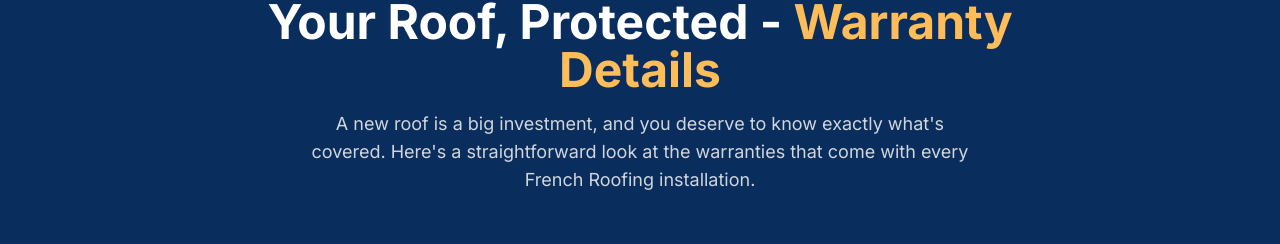
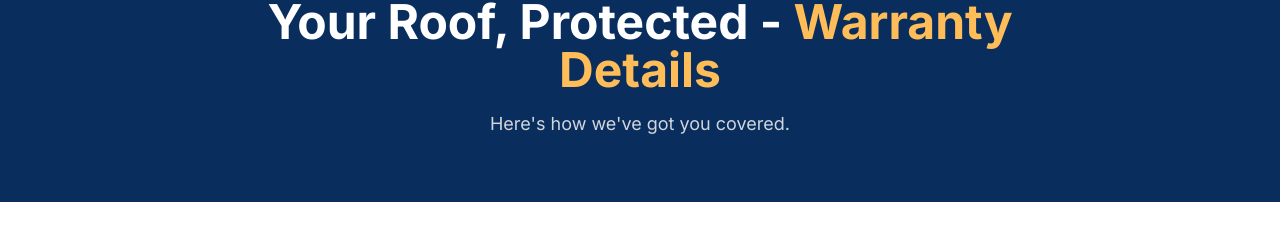
Before and after one commit to bb290/frenchroofing-website, a Next.js app: page /warranties in a window 1280 px wide. Shown: the part 147-391 px from the top of the page. Built offline with nearby package versions, Linux system fonts and the light colour scheme.

Commit message:
Replace warranty hero subtext with 'Here's how we've got you covered'

```diff
--- a/src/app/warranties/page.tsx
+++ b/src/app/warranties/page.tsx
@@ -86,9 +86,7 @@
             <span className="text-[#ffbd59]">Warranty Details</span>
           </h1>
           <p className="mt-4 text-lg text-gray-300 max-w-2xl mx-auto">
-            A new roof is a big investment, and you deserve to know exactly
-            what&apos;s covered. Here&apos;s a straightforward look at the
-            warranties that come with every French Roofing installation.
+            Here&apos;s how we&apos;ve got you covered.
           </p>
         </div>
       </section>
```
